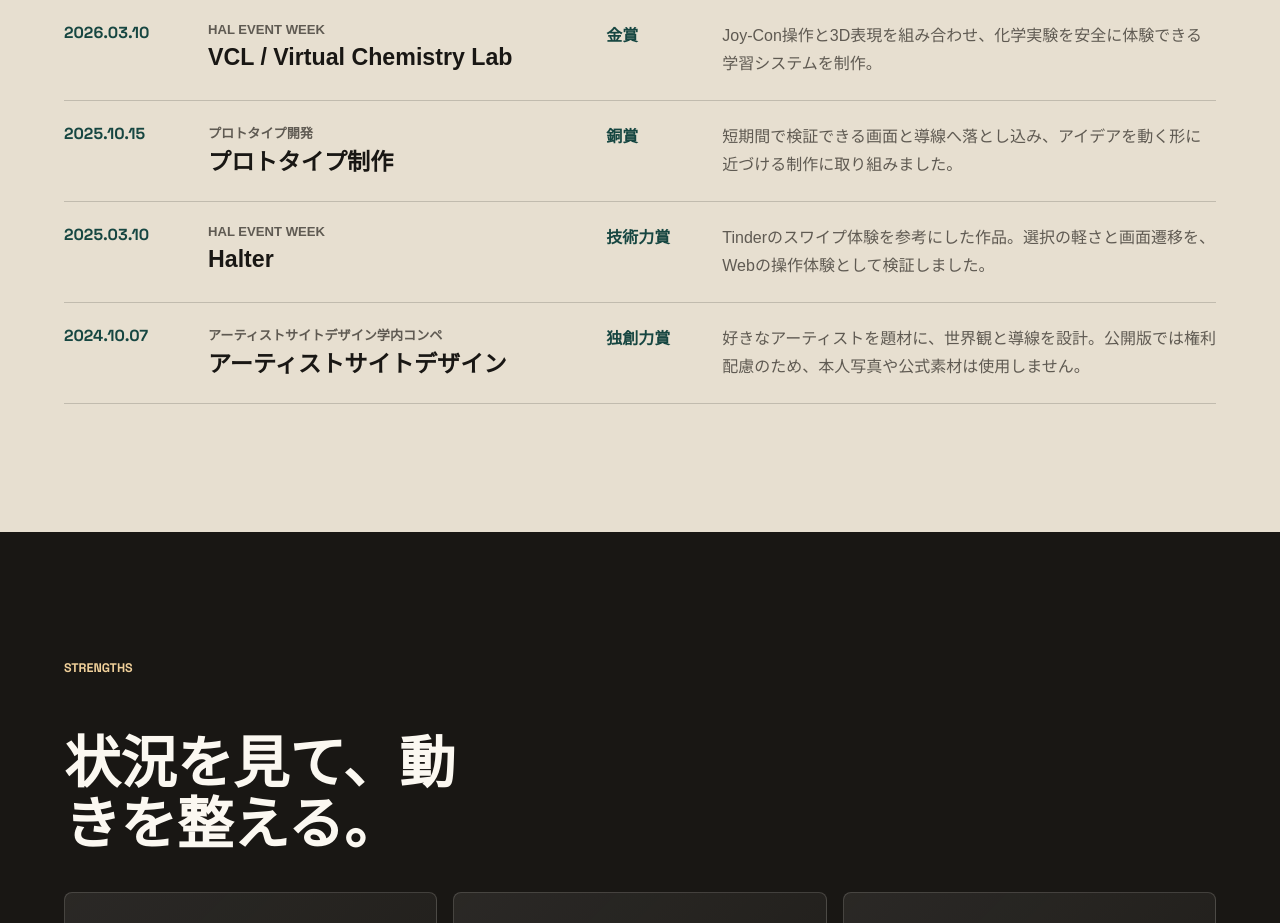
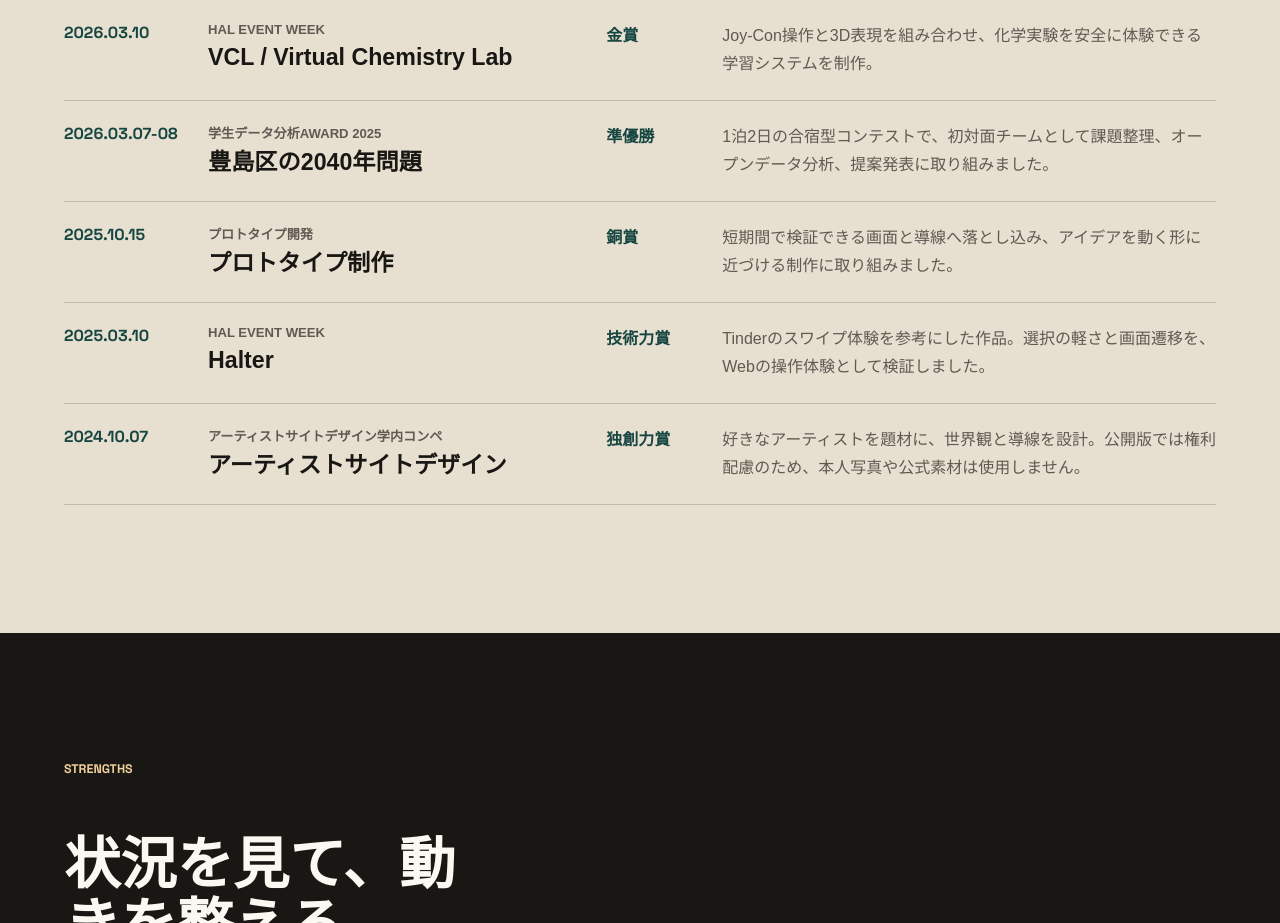
Before and after one commit to indo40722/portfolio, a React (Vite) app: page / in a window 1280 px wide. Shown: the part 2680-3603 px from the top of the page. Built offline with nearby package versions, Linux system fonts and the light colour scheme; a web font is replaced by a local one.

Commit message:
学生データ分析AWARDを受賞歴に追加

```diff
--- a/src/content/portfolio.ts
+++ b/src/content/portfolio.ts
@@ -157,6 +157,13 @@ export const awardItems: AwardItem[] = [
     note: 'Joy-Con操作と3D表現を組み合わせ、化学実験を安全に体験できる学習システムを制作。',
   },
   {
+    date: '2026.03.07-08',
+    contest: '学生データ分析AWARD 2025',
+    prize: '準優勝',
+    project: '豊島区の2040年問題',
+    note: '1泊2日の合宿型コンテストで、初対面チームとして課題整理、オープンデータ分析、提案発表に取り組みました。',
+  },
+  {
     date: '2025.10.15',
     contest: 'プロトタイプ開発',
     prize: '銅賞',
```
Also changed, not shown: 1 other file (tests, documents, lock files or other folders).
